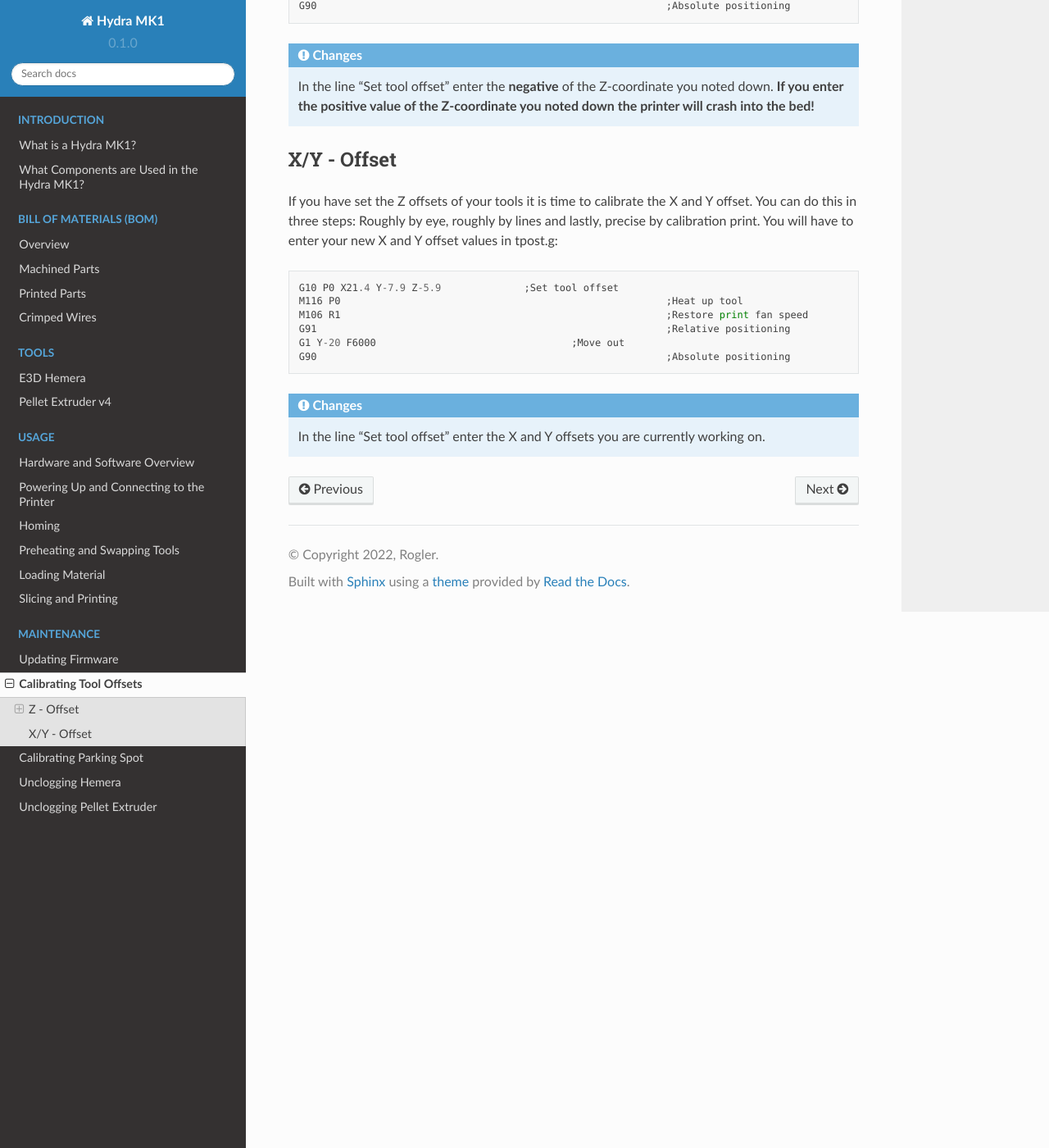
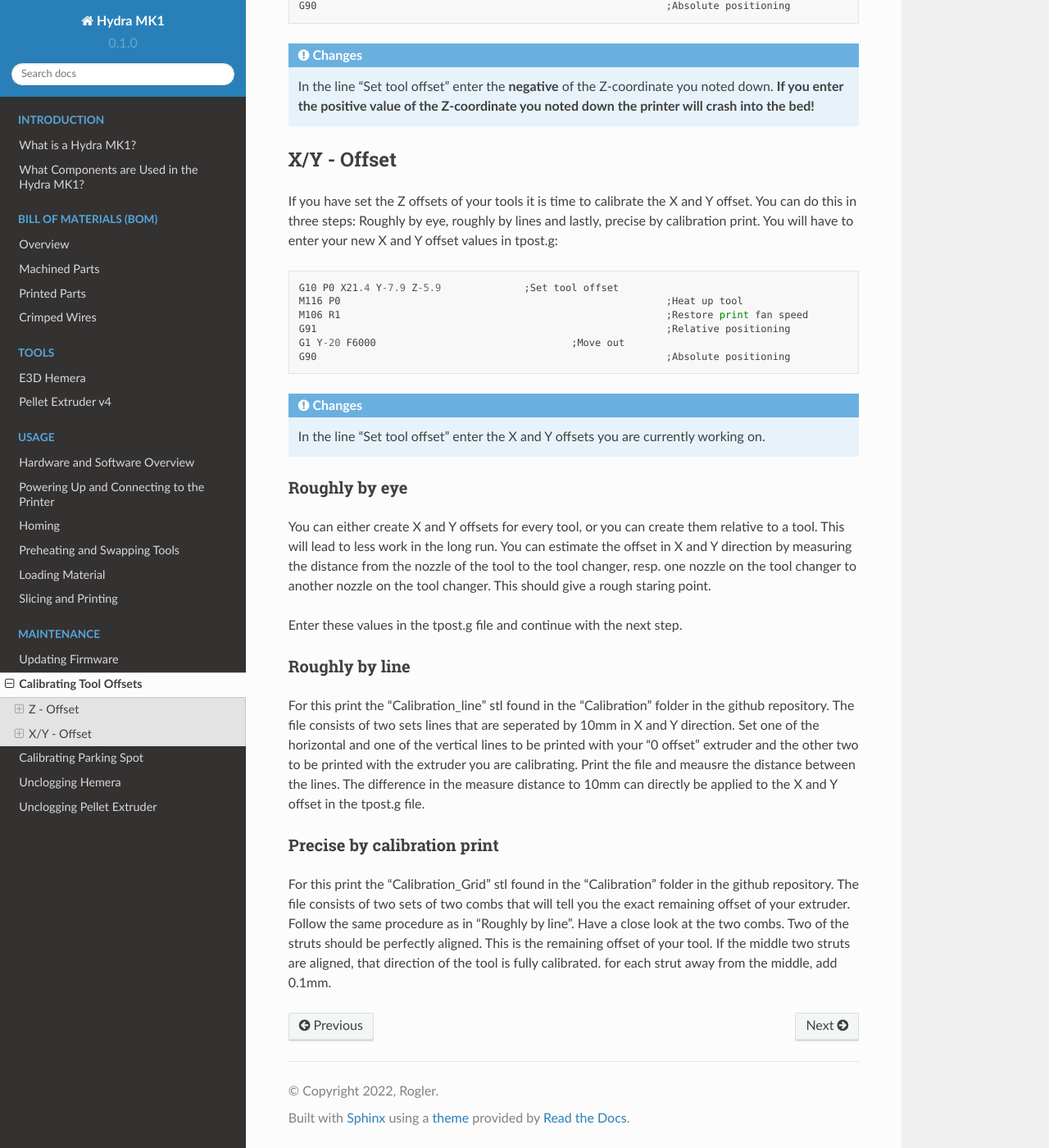
Before and after one commit to srl-ethz/hydra-documentation, a Sphinx documentation site: the page built from docs/source/maintenance/offset.rst, in a window 1280 px wide and 1400 px high, scrolled down 1726 px. Shown: the whole window at 82% size. Built offline with Sphinx 7.4.7 and the Read the Docs theme 2.0.0, drawn with Linux system fonts in a browser that asks for light colours; pages that are not in the unit, such as notebooks, are missing from menus.

Commit message:
Update offset.rst

```diff
--- a/docs/source/maintenance/offset.rst
+++ b/docs/source/maintenance/offset.rst
@@ -105,3 +105,20 @@ If you have set the Z offsets of your tools it is time to calibrate the X and Y
 .. admonition:: Changes
 
    In the line "Set tool offset" enter the X and Y offsets you are currently working on.
+
+Roughly by eye
+^^^^^^^^^^^^^^^^
+
+You can either create X and Y offsets for every tool, or you can create them relative to a tool. This will lead to less work in the long run. You can estimate the offset in X and Y direction by measuring the distance from the nozzle of the tool to the tool changer, resp. one nozzle on the tool changer to another nozzle on the tool changer. This should give a rough staring point.
+
+Enter these values in the tpost.g file and continue with the next step.
+
+Roughly by line
+^^^^^^^^^^^^^^^^
+
+For this print the "Calibration_line" stl found in the "Calibration" folder in the github repository. The file consists of two sets lines that are seperated by 10mm in X and Y direction. Set one of the horizontal and one of the vertical lines to be printed with your "0 offset" extruder and the other two to be printed with the extruder you are calibrating. Print the file and meausre the distance between the lines. The difference in the measure distance to 10mm can directly be applied to the X and Y offset in the tpost.g file.
+
+Precise by calibration print
+^^^^^^^^^^^^^^^^^^^^^^^^^^^^
+
+For this print the "Calibration_Grid" stl found in the "Calibration" folder in the github repository. The file consists of two sets of two combs that will tell you the exact remaining offset of your extruder. Follow the same procedure as in "Roughly by line". Have a close look at the two combs. Two of the struts should be perfectly aligned. This is the remaining offset of your tool. If the middle two struts are aligned, that direction of the tool is fully calibrated. for each strut away from the middle, add 0.1mm.
```
